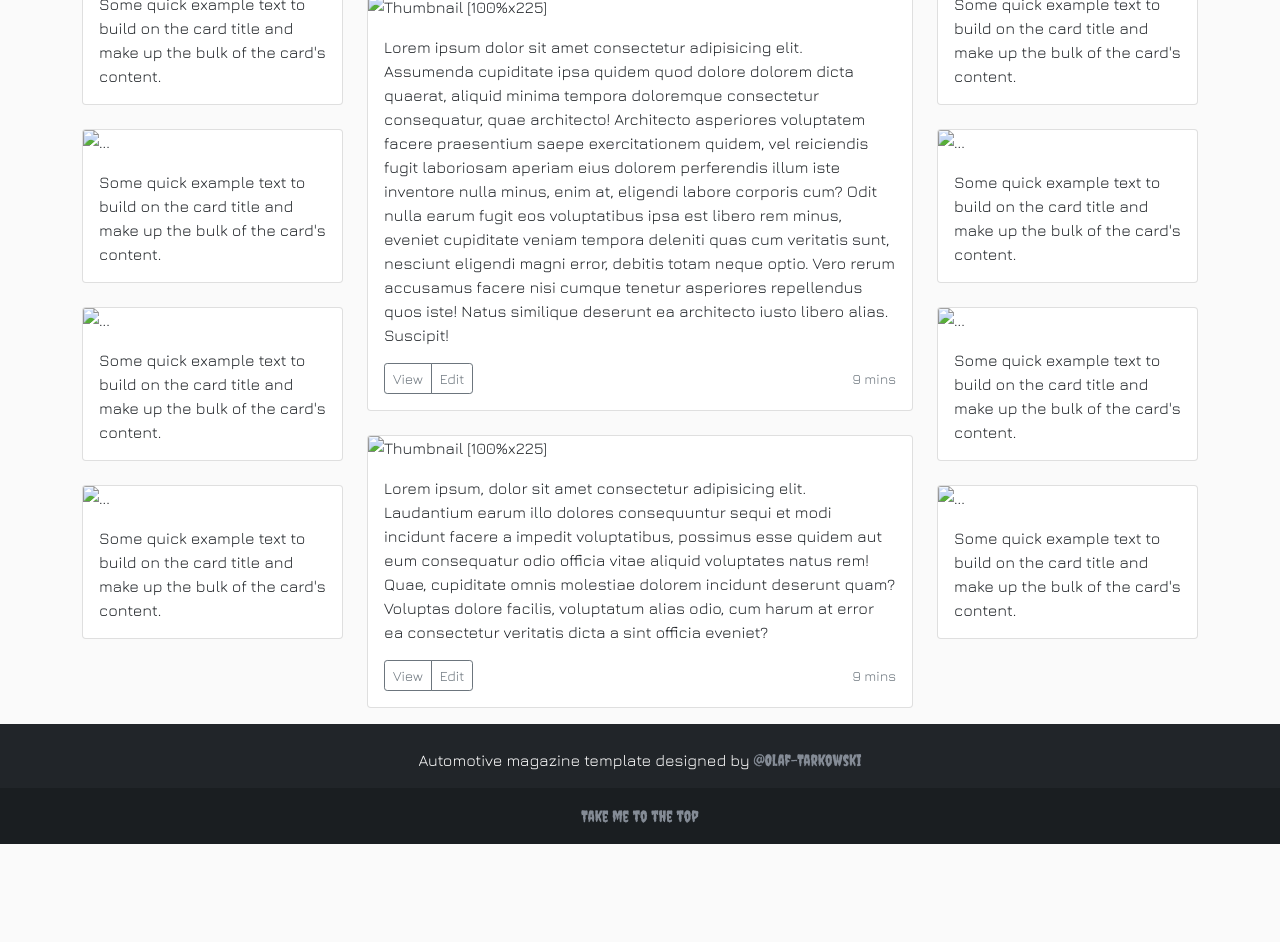
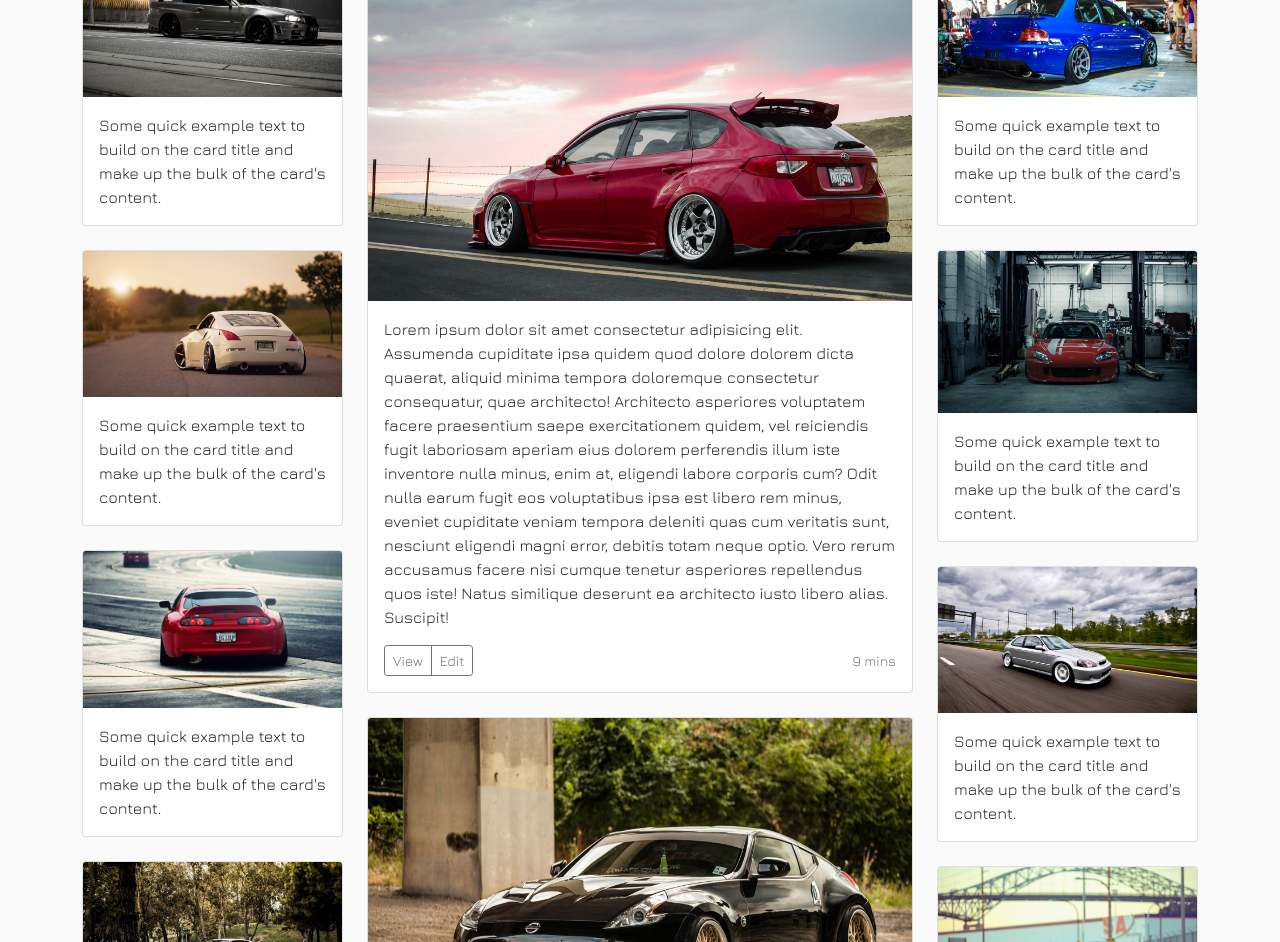
Before and after one commit to Olaf-Tarkowski/bootstrap-playground, a plain HTML site: page index.html in a window 1280 px wide. Shown: the part 377-1319 px from the top of the page. Before the commit the page ends 1221 px from the top, so only its background shows below. Drawn offline with nearby package versions, Linux system fonts and the light colour scheme; the site is published under a folder, as on GitHub Pages, so addresses that start at the root find nothing.

Commit message:
deleted "/" before images

```diff
--- a/index.html
+++ b/index.html
@@ -65,7 +65,7 @@
       <figure class="col-md-3">
         <h3 class="display-8 font black">Side Article</h3>
         <div class="card">
-          <img src="/images/skyline.jpg" class="card-img-top" alt="...">
+          <img src="images/skyline.jpg" class="card-img-top" alt="...">
           <div class="card-body">
             <p class="card-text">Some quick example text to build on the card title and make up the bulk of the card's
               content.</p>
@@ -73,7 +73,7 @@
         </div>
         <br />
         <div class="card">
-          <img src="/images/350z.jpg" class="card-img-top" alt="...">
+          <img src="images/350z.jpg" class="card-img-top" alt="...">
           <div class="card-body">
             <p class="card-text">Some quick example text to build on the card title and make up the bulk of the card's
               content.</p>
@@ -81,7 +81,7 @@
         </div>
         <br />
         <div class="card">
-          <img src="/images/supra.jpg" class="card-img-top" alt="...">
+          <img src="images/supra.jpg" class="card-img-top" alt="...">
           <div class="card-body">
             <p class="card-text">Some quick example text to build on the card title and make up the bulk of the card's
               content.</p>
@@ -89,7 +89,7 @@
         </div>
         <br />
         <div class="card">
-          <img src="/images/silvia.jpg" class="card-img-top" alt="...">
+          <img src="images/silvia.jpg" class="card-img-top" alt="...">
           <div class="card-body">
             <p class="card-text">Some quick example text to build on the card title and make up the bulk of the card's
               content.</p>
@@ -101,7 +101,7 @@
         <div class="card mb-6 box-shadow">
           <img class="card-img-top"
             data-src="holder.js/100px225?theme=thumb&amp;bg=55595c&amp;fg=eceeef&amp;text=Thumbnail"
-            alt="Thumbnail [100%x225]" style="height: 100%; width: 100%; display: block;" src="/images/impreza.jpg"
+            alt="Thumbnail [100%x225]" style="height: 100%; width: 100%; display: block;" src="images/impreza.jpg"
             data-holder-rendered="true">
           <div class="card-body">
             <p class="card-text">Lorem ipsum dolor sit amet consectetur adipisicing elit. Assumenda cupiditate ipsa
@@ -125,7 +125,7 @@
         <div class="card mb-6 box-shadow">
           <img class="card-img-top"
             data-src="holder.js/100px225?theme=thumb&amp;bg=55595c&amp;fg=eceeef&amp;text=Thumbnail"
-            alt="Thumbnail [100%x225]" style="height: 100%; width: 100%; display: block;" src="/images/370z.jpg"
+            alt="Thumbnail [100%x225]" style="height: 100%; width: 100%; display: block;" src="images/370z.jpg"
             data-holder-rendered="true">
           <div class="card-body">
             <p class="card-text">Lorem ipsum, dolor sit amet consectetur adipisicing elit. Laudantium earum illo dolores
@@ -146,7 +146,7 @@
       <figure class="col-md-3">
         <h3 class="display-8 font black">Side Article</h3>
         <div class="card">
-          <img src="/images/evo.jpg" class="card-img-top" alt="...">
+          <img src="images/evo.jpg" class="card-img-top" alt="...">
           <div class="card-body">
             <p class="card-text">Some quick example text to build on the card title and make up the bulk of the card's
               content.</p>
@@ -154,7 +154,7 @@
         </div>
         <br />
         <div class="card">
-          <img src="/images/s2000.jpg" class="card-img-top" alt="...">
+          <img src="images/s2000.jpg" class="card-img-top" alt="...">
           <div class="card-body">
             <p class="card-text">Some quick example text to build on the card title and make up the bulk of the card's
               content.</p>
@@ -162,7 +162,7 @@
         </div>
         <br />
         <div class="card">
-          <img src="/images/civic.jpg" class="card-img-top" alt="...">
+          <img src="images/civic.jpg" class="card-img-top" alt="...">
           <div class="card-body">
             <p class="card-text">Some quick example text to build on the card title and make up the bulk of the card's
               content.</p>
@@ -170,7 +170,7 @@
         </div>
         <br />
         <div class="card">
-          <img src="/images/nsx.jpg" class="card-img-top" alt="...">
+          <img src="images/nsx.jpg" class="card-img-top" alt="...">
           <div class="card-body">
             <p class="card-text">Some quick example text to build on the card title and make up the bulk of the card's
               content.</p>
--- a/style.css
+++ b/style.css
@@ -4,7 +4,7 @@
 }
 
 .jumbotron {
-  background-image: url("/images/car4.jpg");
+  background-image: url("images/car4.jpg");
   background-size: cover;
   background-position: 0px 40%;
   border: 0;
```
